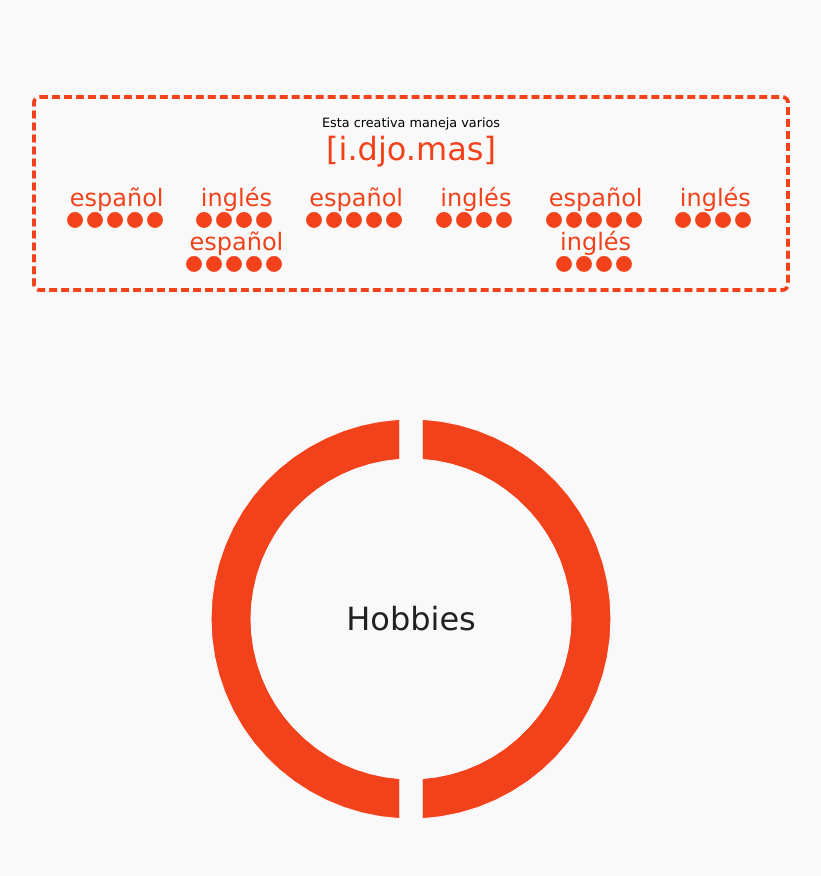
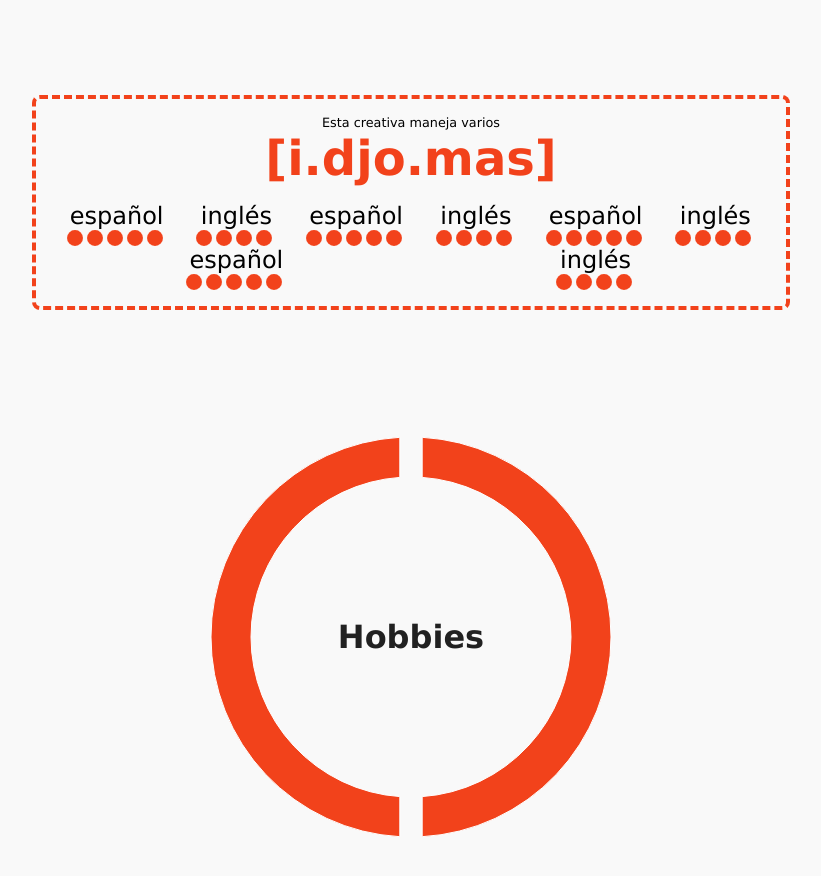
Before and after one commit to BelenPeluffo/curriculum-vitae, a React (Vite) app: page / in a window 1280 px wide. Shown: the part 1340-2216 px from the top of the page, without its empty margins (229-1050 px from the left). Built offline with nearby package versions, Linux system fonts and the light colour scheme.

Commit message:
feat (Language): updates styles.

```diff
--- a/src/app.module.css
+++ b/src/app.module.css
@@ -3,6 +3,7 @@
   --light-secondary: #f9f9f9ff;
   --brand-orange: #f2421bff;
   --title-size: 4rem;
+  --special-title-size: 3rem;
   --subtitle-size: 2rem;
   --big-size: 1.5rem;
   --regular-size: 1rem;
@@ -118,13 +119,18 @@ ul {
 .languageTitle,
 .hobbieItem {
   color: var(--brand-orange) !important;
-  font-size: var(--subtitle-size) !important;
+  font-size: var(--special-title-size) !important;
   padding-bottom: 16px !important;
+  font-weight: bold;
 }
 
 .languageItem {
-  color: var(--brand-orange);
+  /* color: var(--brand-orange); */
   font-size: var(--big-size);
+}
+
+.hobbieItem {
+  font-size: var(--subtitle-size) !important;
 }
 
 .hobbieItem:hover {
```
